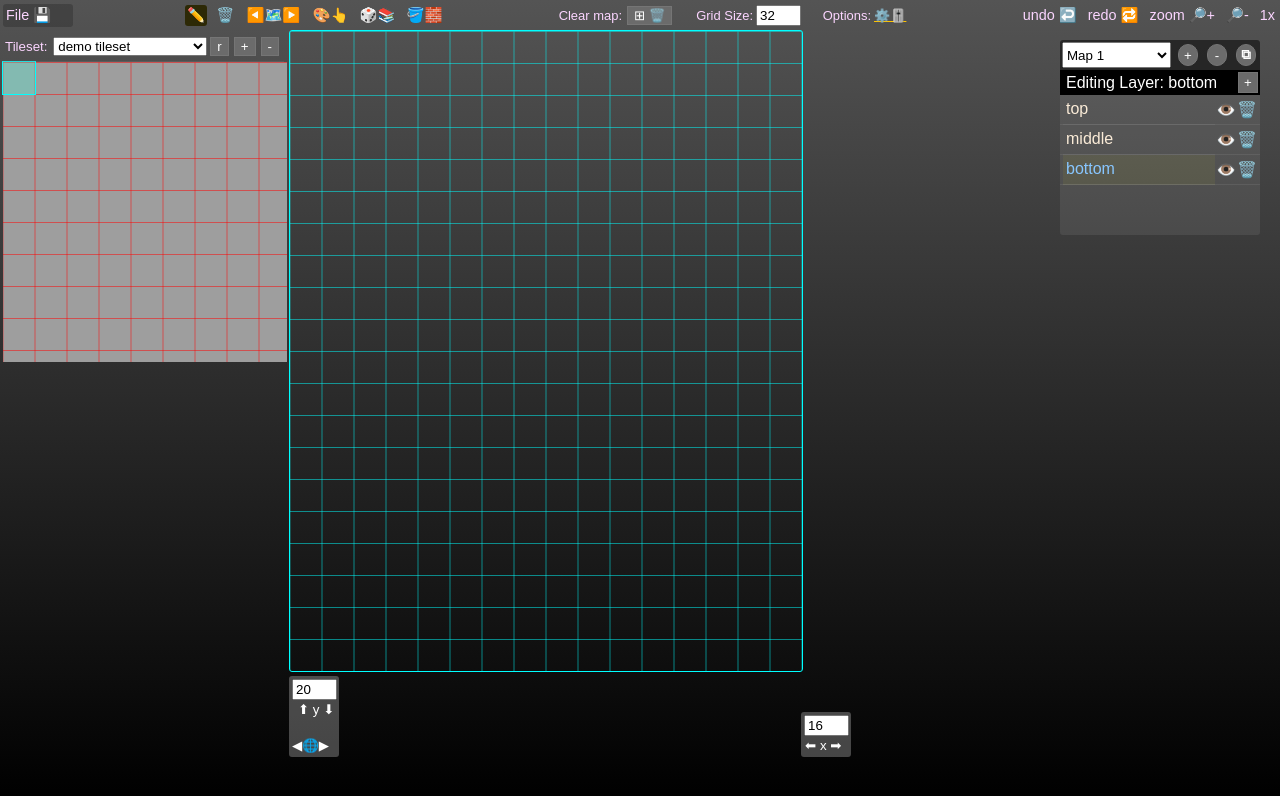
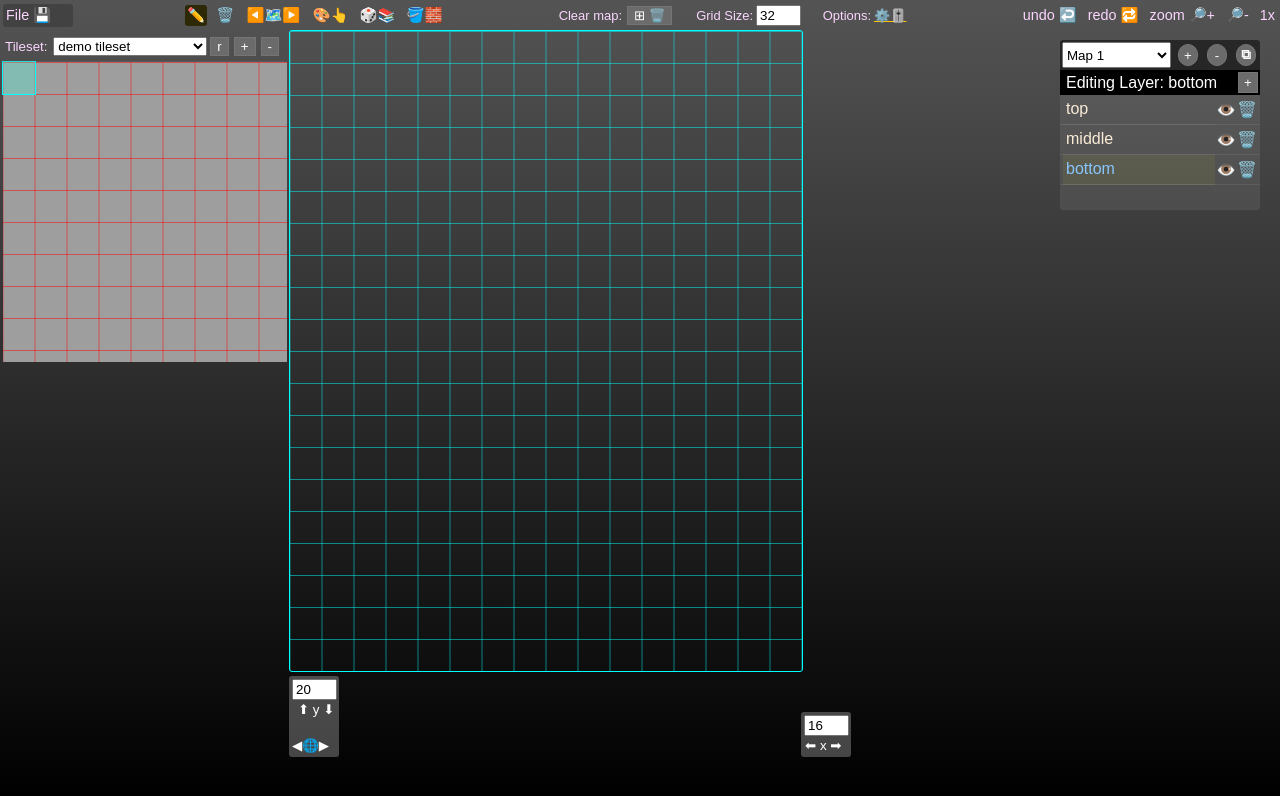
Before and after one commit to BellBlitzKing/Mythril2D_Map_Maker_Tile_Editor, a website: page index.html in a window 1280 px wide. Drawn offline with Linux system fonts and the light colour scheme.

Commit message:
Update styles.css

```diff
--- a/src/styles.css
+++ b/src/styles.css
@@ -130,7 +130,7 @@
   flex: 3;
   overflow: auto;
   padding-right: 16px;
-  padding-bottom: 50px;
+  padding-bottom: 25px;
 }
 .card_right-column.layers {
   flex: 1;
```
